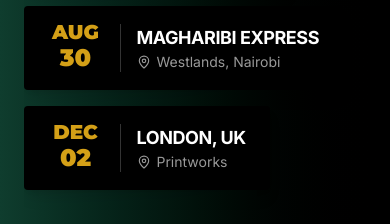
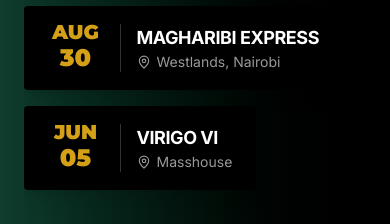
Before and after one commit to KentKigen/Topklass, a React (Vite) app: page / in a window 390 px wide. Shown: the part 1920-2144 px from the top of the page. Built offline with nearby package versions, Linux system fonts and the light colour scheme.

Commit message:
Update event badge to Virigo VI

```diff
--- a/src/app/pages/Home.tsx
+++ b/src/app/pages/Home.tsx
@@ -239,23 +239,34 @@
                 </Link>
 
                 {/* Event Badge 2 */}
-                <Link to="/events" className="group flex items-center gap-4 md:gap-6 bg-brand-black text-white px-6 py-4 rounded-sm hover:bg-brand-black/90 transition-colors shrink-0 shadow-lg">
+<Link
+  to="https://tokea.com/events/virigo-vi?utm_source=ig&utm_medium=social&utm_content=link_in_bio&fbclid=PAZXh0bgNhZW0DMTAwAHNydGMGYXBwX2lkDzkzNjYxOTc0MzM5MjQ1OQABp6W54nY2GXQCjF8sjBjaEx9oRoFy0IYqSjEF-03BNkC5At6QkzZcD50aPJFX_aem_Rwfl5L-qG6zUQSp2hdnO8w"
+  className="group flex items-center gap-4 md:gap-6 bg-brand-black text-white px-6 py-4 rounded-sm hover:bg-brand-black/90 transition-colors shrink-0 shadow-lg"
+>
   <div className="font-heading font-black text-xl text-brand-mustard text-center leading-none min-w-[3.5rem] shrink-0">
-                    DEC<br /><span className="text-2xl md:text-3xl">02</span>
+    JUN<br /><span className="text-2xl md:text-3xl">05</span>
   </div>
   <div className="h-12 w-px bg-white/20" />
   <div className="flex flex-col">
-                    <span className="font-bold uppercase tracking-tight text-lg md:text-xl group-hover:text-brand-mustard transition-colors">London, UK</span>
-                    <span className="text-white/60 text-sm flex items-center gap-1.5"><MapPin className="w-3.5 h-3.5" /> Printworks</span>
+    <span className="font-bold uppercase tracking-tight text-lg md:text-xl group-hover:text-brand-mustard transition-colors">
+      Virigo VI
+    </span>
+    <span className="text-white/60 text-sm flex items-center gap-1.5">
+      <MapPin className="w-3.5 h-3.5" /> Masshouse
+    </span>
   </div>
   <div className="ml-4 opacity-0 group-hover:opacity-100 transition-opacity transform translate-x-[-10px] group-hover:translate-x-0 hidden sm:block">
     <ArrowRight className="w-5 h-5 text-brand-mustard" />
   </div>
 </Link>
 
-                <Link to="/events" className="shrink-0 ml-2 font-bold uppercase tracking-widest text-brand-mustard hover:text-white hover:underline underline-offset-4 flex items-center gap-2 px-2 py-4 transition-colors">
+<Link
+  to="https://tokea.com/events/virigo-vi?utm_source=ig&utm_medium=social&utm_content=link_in_bio&fbclid=PAZXh0bgNhZW0DMTAwAHNydGMGYXBwX2lkDzkzNjYxOTc0MzM5MjQ1OQABp6W54nY2GXQCjF8sjBjaEx9oRoFy0IYqSjEF-03BNkC5At6QkzZcD50aPJFX_aem_Rwfl5L-qG6zUQSp2hdnO8w"
+  className="shrink-0 ml-2 font-bold uppercase tracking-widest text-brand-mustard hover:text-white hover:underline underline-offset-4 flex items-center gap-2 px-2 py-4 transition-colors"
+>
   All Dates <ArrowRight className="w-5 h-5" />
 </Link>
+
               </div>
             </div>
           </div>
```
Lines whose indentation alone changed are shown as unchanged.
